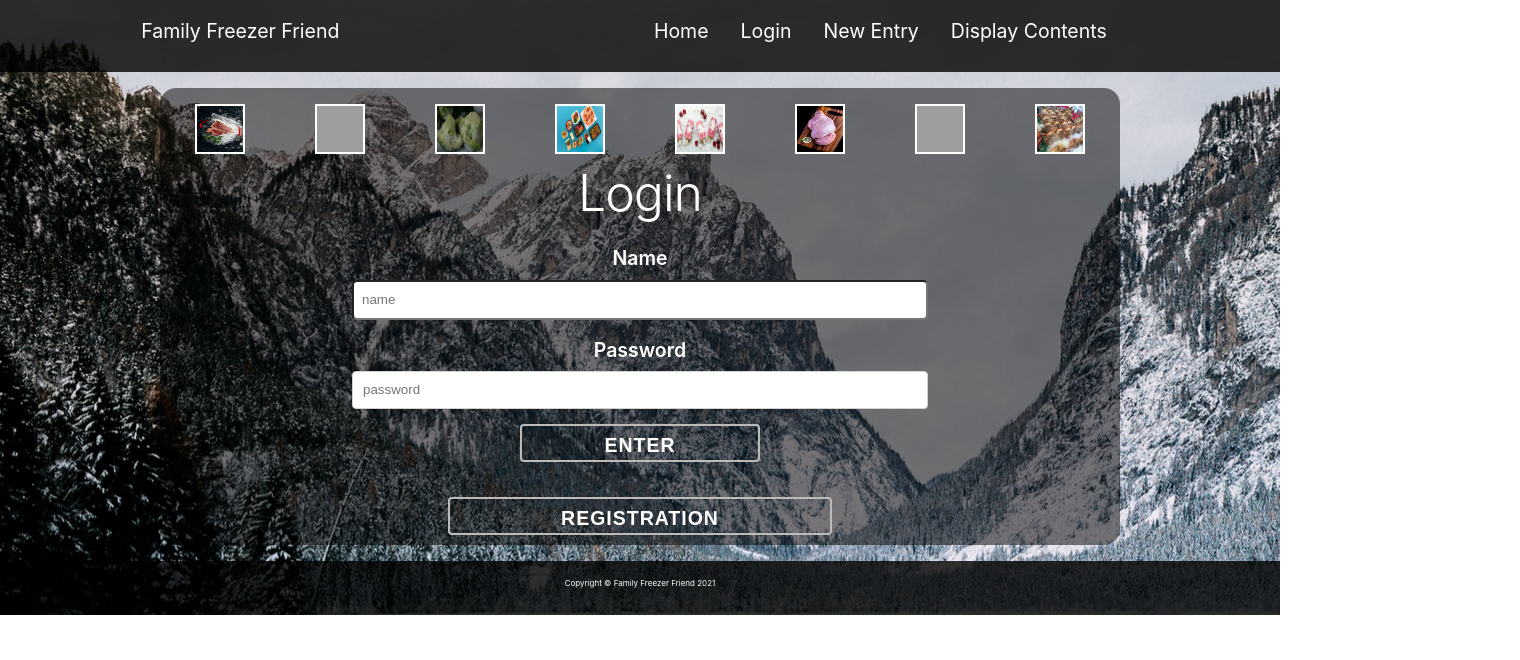
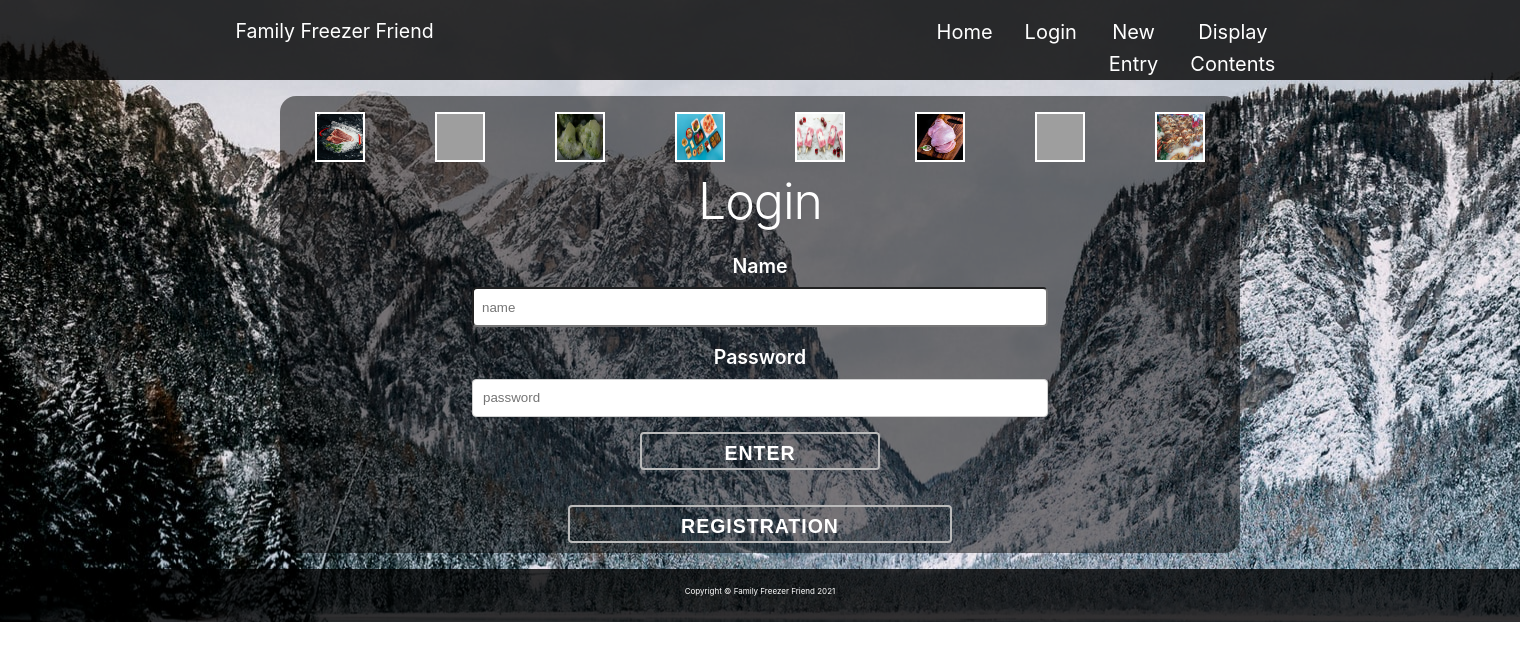
Before and after one commit to Gerald-Bartlett/bdg_sprint_2_2021, a React (Create React App) app: page /Login in a window 1280 px wide. Shown: the top 660 px of the page, 1520 px wide, since content can reach past the window. Built offline with nearby package versions, Linux system fonts and the light colour scheme; grey boxes are pictures that could not be loaded.

Commit message:
updates to freezer program

```diff
--- a/src/App.css
+++ b/src/App.css
@@ -12,13 +12,15 @@
   background-repeat: no-repeat;
   background-size: auto;
 }
-body {
+body{
   margin: 0;
   font-family: -apple-system, BlinkMacSystemFont, "Segoe UI", "Roboto", "Oxygen",
     "Ubuntu", "Cantarell", "Fira Sans", "Droid Sans", "Helvetica Neue",
     sans-serif;
   -webkit-font-smoothing: antialiased;
   -moz-osx-font-smoothing: grayscale;
+  width: min(190vw, 1520px);
+  font-size: clamp(1.3rem, 7vw, 2rem);
 }
 code {
   font-family: source-code-pro, Menlo, Monaco, Consolas, "Courier New",
@@ -58,12 +60,16 @@ a:hover {
   justify-content: space-between;
   padding-left: 16px;
   padding-right: 16px;
+  width: min(200vw, 380px);
+  font-size: clamp(1.3rem, 7vw, 2rem);
 }
 .nav-item{
   display:flex;
   justify-content: space-between;
   padding-left: 16px;
   padding-right: 16px;
+  width: min(200vw, 120px);
+  font-size: clamp(1.3rem, 7vw, 2rem);
 }
 /*Submit Button*/
 #four{
--- a/src/App.js
+++ b/src/App.js
@@ -1,4 +1,5 @@
-import React from "react";
+import React, {Component} from "react";
+import {Link} from 'react-router-dom';
 import "./App.css";
 import {
   Route,
--- a/src/DisplayContents.js
+++ b/src/DisplayContents.js
@@ -10,9 +10,10 @@ import Crab8 from "./Photos/Crab8.jpg";
 const DisplayContents = () => {
   let currentItem = JSON.parse(localStorage.getItem("Freezer_Item"));
   console.log(currentItem);
-  const handleRemove=()=>{
+  const handleRemoveItem=()=>{
 
   }
+
     return (
     <div className="items">
       <div id="one">
@@ -63,13 +64,16 @@ const DisplayContents = () => {
           {currentItem.map((item)=>{
             return(
               <tr>
-                <td id="a">{item.foodItem}</td>
+                <td id="a1">{item.foodItem}</td>
                 <td id="b1">{item.quantity}</td>
                 <td id="c1">{item.dateEntered}</td>
                 <td>
-                  <button id="btn1" onClick={(handleRemove())}>Remove</button>
+                  <button id="btn1" onClick={(handleRemoveItem)}>Remove</button>
+
                 </td>
               </tr>
+
+
             )
           })}
         </tbody>
--- a/src/Login.js
+++ b/src/Login.js
@@ -22,21 +22,21 @@ import Crab8 from "./Photos/Crab8.jpg";
         e.target.name.value === "Gerald" &&
         e.target.password.value === "123456"
       ) {
-        window.open("http://localhost:3000");
+        window.open("http://localhost:3001/NewEntry");
         e.target.name.value = "";
         e.target.password.value = "";
       } else if (
         e.target.name.value === "David" &&
         e.target.password.value === "123456"
       ) {
-        window.open("http://localhost:3000");
+        window.open("http://localhost:3001/NewEntry");
         e.target.name.value = "";
         e.target.password.value = "";
       } else if (
         e.target.name.value === "Barry" &&
         e.target.password.value === "123456"
       ) {
-        window.open("http://localhost:3000");
+        window.open("http://localhost:3001/NewEntry");
         e.target.name.value = "";
         e.target.password.value = "";
       } else {
```
